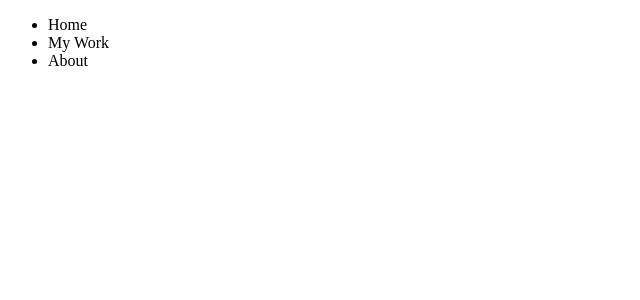
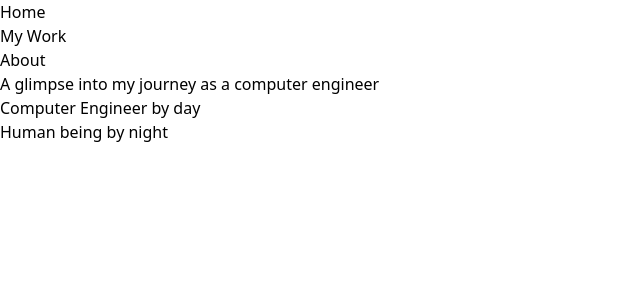
Before and after one commit to vinceruizz/001_leger, a React (Create React App) app in the folder frontend/leger/: page / in a window 1280 px wide. Shown: the top 300 px of the page, without its empty margins (0-640 px from the left). Built offline with nearby package versions, Linux system fonts and the light colour scheme.

Commit message:
Added tailwind support; Changes to Home.js

```diff
--- a/frontend/leger/package.json
+++ b/frontend/leger/package.json
@@ -6,10 +6,13 @@
     "@testing-library/jest-dom": "^5.14.1",
     "@testing-library/react": "^13.0.0",
     "@testing-library/user-event": "^13.2.1",
+    "autoprefixer": "^10.4.16",
+    "postcss": "^8.4.32",
     "react": "^18.2.0",
     "react-dom": "^18.2.0",
     "react-router-dom": "^6.21.1",
     "react-scripts": "5.0.1",
+    "tailwindcss": "^3.4.0",
     "web-vitals": "^2.1.0"
   },
   "scripts": {
--- /dev/null
+++ b/frontend/leger/postcss.config.js
@@ -0,0 +1,6 @@
+module.exports = {
+  plugins: {
+    tailwindcss: {},
+    autoprefixer: {},
+  },
+}
--- a/frontend/leger/src/App.css
+++ b/frontend/leger/src/App.css
@@ -1,3 +1,6 @@
+@tailwind base;
+@tailwind components;
+@tailwind utilities;
 .App {
   text-align: center;
 }
--- a/frontend/leger/src/Components/Home/Home.js
+++ b/frontend/leger/src/Components/Home/Home.js
@@ -5,6 +5,17 @@ function Home() {
   return (
     <div>
       <TopNav />
+      <div className='summary1'>
+        <h2>A glimpse into my journey as a computer engineer</h2>
+      </div>
+      <div className='workSummary'>
+        <h2>Computer Engineer by day</h2>
+        <p></p>
+      </div>
+      <div className='aboutSummary'>
+        <h2>Human being by night</h2>
+      </div>
+
     </div>
   )
 }
--- /dev/null
+++ b/frontend/leger/tailwind.config.js
@@ -0,0 +1,10 @@
+/** @type {import('tailwindcss').Config} */
+module.exports = {
+  content: [
+    "./src/**/*.{js,jsx,ts,tsx}",
+  ],
+  theme: {
+    extend: {},
+  },
+  plugins: [],
+}
```
Also changed, not shown: 1 other file (tests, documents, lock files or other folders).
